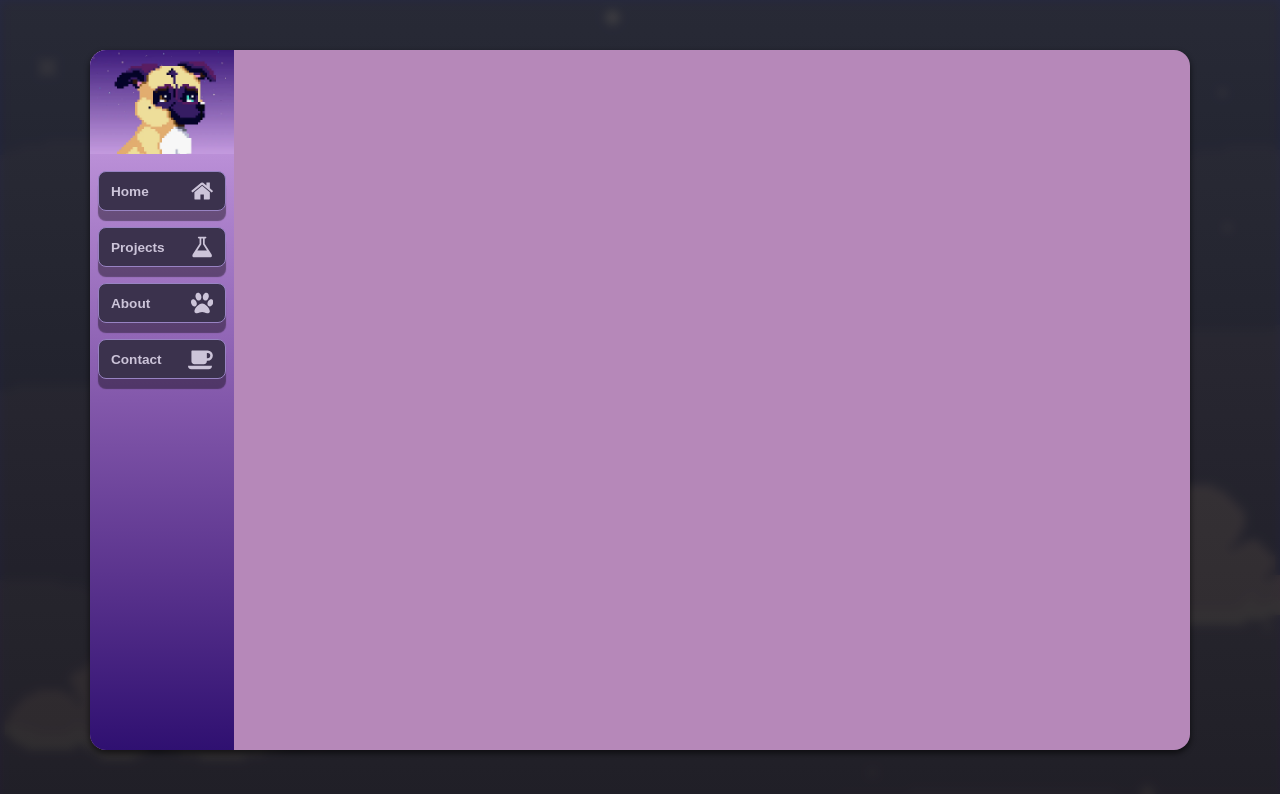
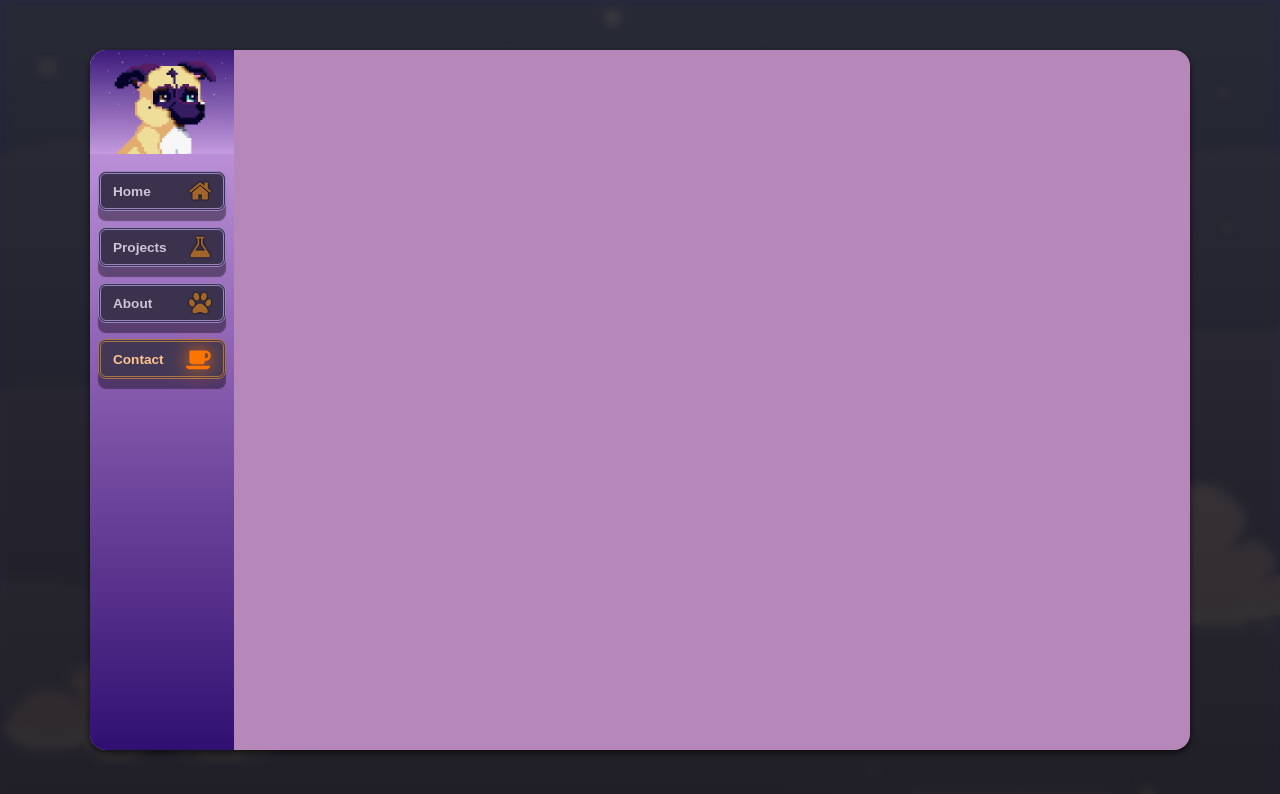
Before and after one commit to TrshPuppy/TrshPuppy.github.io, a React (Vite) app: page /contact in a window 1280 px wide. Shown: the top 794 px of the page. Built offline with nearby package versions, Linux system fonts and the light colour scheme.

Commit message:
Worked on NavItem styles

```diff
--- a/src/components/Nav.jsx
+++ b/src/components/Nav.jsx
@@ -1,4 +1,4 @@
-import { Link } from "react-router-dom";
+import { NavLink } from "react-router-dom";
 import CoffeeSVG from "./svg/Coffee.jsx";
 import FlaskSVG from "./svg/Flask.jsx";
 import HomeSVG from "./svg/Home.jsx";
@@ -9,29 +9,49 @@ const Nav = () => {
         <nav>
             <img src="../../public/img/logo-1.webp" alt="Trash Puppy Logo."/>
             <ul>
-                <li>
-                    <Link to={ '/' } className="nav-link">
+                <li key="nav-link-home">
+                    <NavLink
+                        to={ '/' }
+                        className={({ isActive, isPending }) => {
+                            return isActive ? "nav-link active" : isPending ? "nav-link pending" : "nav-link";
+                        }}
+                    >
                         <span>Home</span>
                         <HomeSVG/>
-                    </Link>
+                    </NavLink>
                 </li>
-                <li>
-                    <Link to={ '/projects' } className="nav-link">
+                <li key="nav-link-projects">
+                    <NavLink
+                        to={ '/projects' }
+                        className={({ isActive, isPending }) => {
+                            return isActive ? "nav-link active" : isPending ? "nav-link pending" : "nav-link";
+                        }}
+                    >
                         <span>Projects</span>
                         <FlaskSVG/>
-                    </Link>
+                    </NavLink>
                 </li>
-                <li>
-                    <Link to={ '/about' } className="nav-link">
+                <li key="nav-link-about">
+                    <NavLink
+                        to={ '/about' }
+                        className={({ isActive, isPending }) => {
+                            return isActive ? "nav-link active" : isPending ? "nav-link pending" : "nav-link";
+                        }}
+                    >
                         <span>About</span>
                         <PawSVG/>
-                    </Link>
+                    </NavLink>
                 </li>
-                <li>
-                    <Link to={ '/contact' } className="nav-link">
+                <li key="nav-link-contact">
+                    <NavLink
+                        to={ '/contact' }
+                        className={({ isActive, isPending }) => {
+                            return isActive ? "nav-link active" : isPending ? "nav-link pending" : "nav-link";
+                        }}
+                    >
                         <span>Contact</span>
                         <CoffeeSVG/>
-                    </Link>
+                    </NavLink>
                 </li>
             </ul>
         </nav>
--- a/src/styles/components/Nav.scss
+++ b/src/styles/components/Nav.scss
@@ -36,23 +36,57 @@ nav {
         border-radius    : 0.5rem;
         background-color : #3b324d;
         color            : #CCC4D9;
-        border           : 1px solid $border_color;
+        border           : 3px double $border_color;
         text-decoration  : none;
         font-weight      : 600;
         font-size        : 0.85rem;
         text-align       : center;
         box-shadow       : 0 10px 1px rgba(0, 0, 0, 0.40);
-        transition       : all 40ms;
+        transition       : all 70ms, border 500ms;
 
         svg {
             height : 1.5rem;
-            fill   : #CCC4D9;
+            fill   : #a2662b;
+            transition: filer 1000ms;
+            filter: drop-shadow(0 0 1px #000);
         }
 
         &:hover,
         &:focus {
-            top        : 2px;
-            box-shadow : 0 8px 1px rgba(0, 0, 0, 0.40);
+            top        : 3px;
+            box-shadow : 0 7px 1px rgba(0, 0, 0, 0.40);
+        }
+
+        &:active {
+            top        : 8px;
+            box-shadow : 0 2px 1px rgba(0, 0, 0, 0.40);
+            color      : #e0e0e0;
+            filter : drop-shadow(0 0 2px rgba(#ffc38e, 0.95));
+
+            span {
+                color  : #ffc38e;
+            }
+
+            svg {
+                fill : #ff7e00;
+            }
+        }
+
+        &.active {
+            pointer-events : none;
+            border         : 3px double #a97544;
+            top            : 0;
+            box-shadow     : 0 10px 1px rgba(0, 0, 0, 0.40);
+            background-color : lighten(#3b324d, 3%);
+
+            span {
+                color  : #ffc38e;
+            }
+
+            svg {
+                fill   : #ff7e00;
+                filter : drop-shadow(0 0 10px #ff7e00) saturate(1.5);
+            }
         }
     }
 }
```
